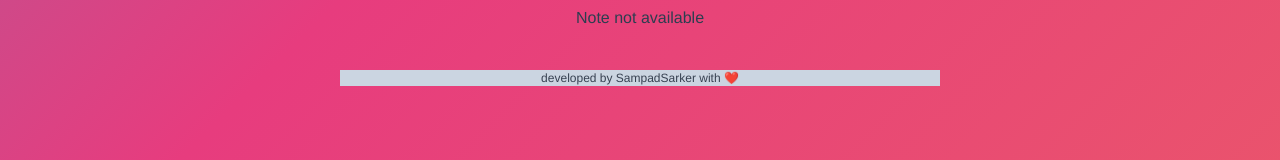
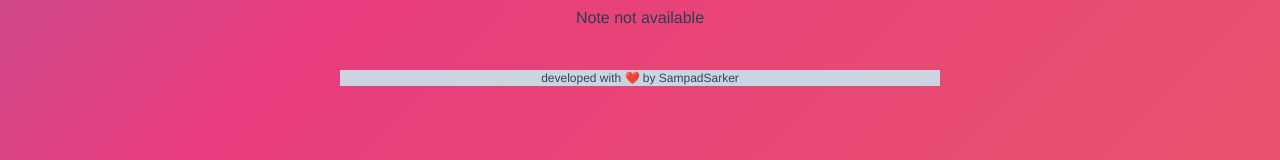
Before and after one commit to Sampad-Sarker/notepad, a Vue app: page / in a window 1280 px wide. Shown: the part 526-686 px from the top of the page. Built offline with nearby package versions, Linux system fonts and the light colour scheme.

Commit message:
fix --footer

```diff
--- a/index.html
+++ b/index.html
@@ -4,7 +4,12 @@
     <meta charset="UTF-8" />
     <link rel="icon" href="/favicon.ico" />
     <meta name="viewport" content="width=device-width, initial-scale=1.0" />
-    <title>Notepad</title>
+    <link
+    rel="stylesheet"
+    href="https://cdnjs.cloudflare.com/ajax/libs/animate.css/4.1.1/animate.min.css"
+  />
+
+    <title>📝 Notepad</title>
   </head>
   <body>
     <div id="app"></div>
--- a/src/assets/app.scss
+++ b/src/assets/app.scss
@@ -6,6 +6,9 @@
 @import url('https://fonts.googleapis.com/css?family=Luckiest+Guy&display=swap');
 * {
     box-sizing: border-box;
+}
+.anime {
+    display: inline-block;
 }
 
 $radius: 20px;
--- a/src/components/NoteApp.vue
+++ b/src/components/NoteApp.vue
@@ -54,7 +54,12 @@
         <p>Note not available</p>
     </div>
     <div >
-        <p class="app-footer">developed by <span><a href="https://github.com/Sampad-Sarker" >SampadSarker</a></span>  with <span class="animate-pulse">❤️</span></p>
+        <!-- <p class="app-footer">developed by <span><a href="https://github.com/Sampad-Sarker" >SampadSarker</a></span>  with <span class="animate-pulse">❤️</span></p> -->
+
+        <p class="app-footer">
+          developed with <span class="anime animate__animated animate__heartBeat animate__infinite">❤️</span> by <a href="https://github.com/Sampad-Sarker" target="_blank">SampadSarker</a>
+
+        </p>
     </div>
   </div>
 </template>
```
